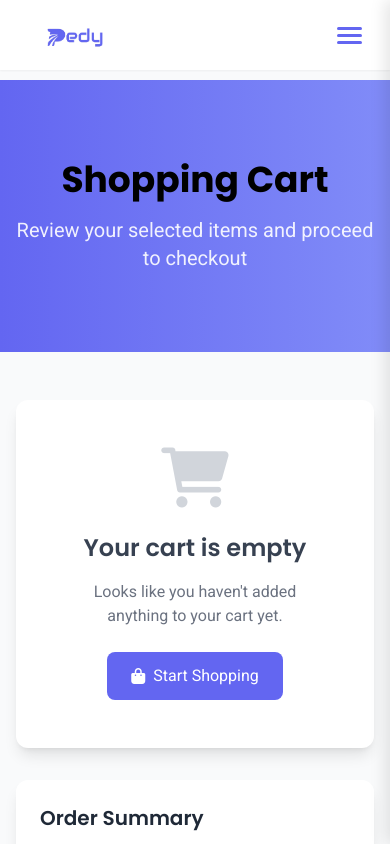
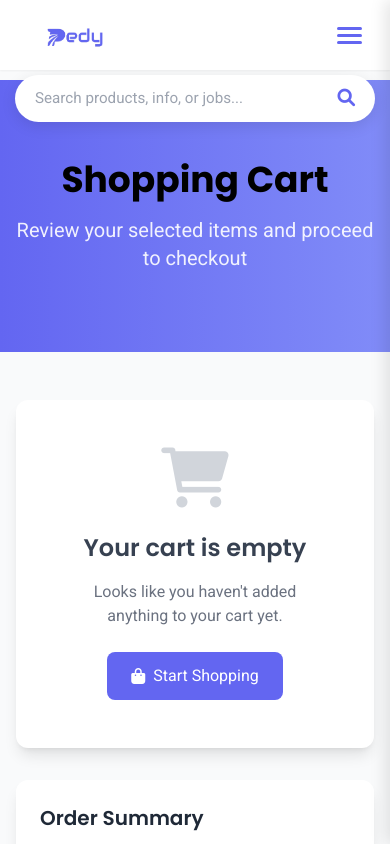
Before and after one commit to vouh/pedy, a plain HTML site: page pages/cart.html in a window 390 px wide. Shown: the top 844 px of the page. Drawn offline with nearby package versions, Linux system fonts and the light colour scheme.

Commit message:
added search to crt

```diff
--- a/pages/cart.html
+++ b/pages/cart.html
@@ -97,6 +97,14 @@
             </button>
         </div>
     </header>
+
+    <!-- Mobile Search Bar (Hidden on desktop) -->
+    <div class="search-container mobile-search">
+        <input type="text" placeholder="Search products, info, or jobs..." class="search-input">
+        <button class="search-btn">
+            <i class="fas fa-search"></i>
+        </button>
+    </div>
 
     <!-- Page Header -->
     <section class="bg-gradient-to-r from-primary to-primary-light text-white py-20 mt-20">
```
